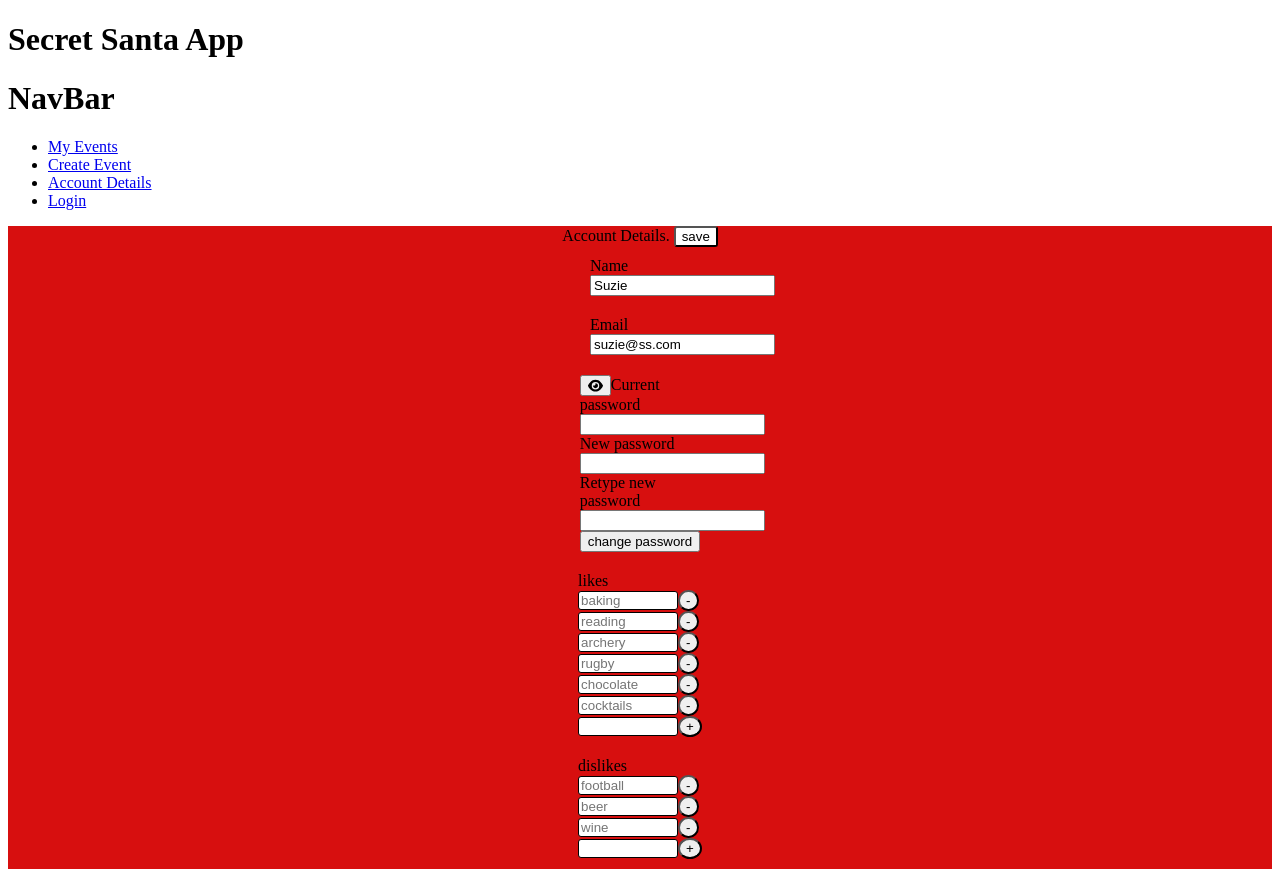
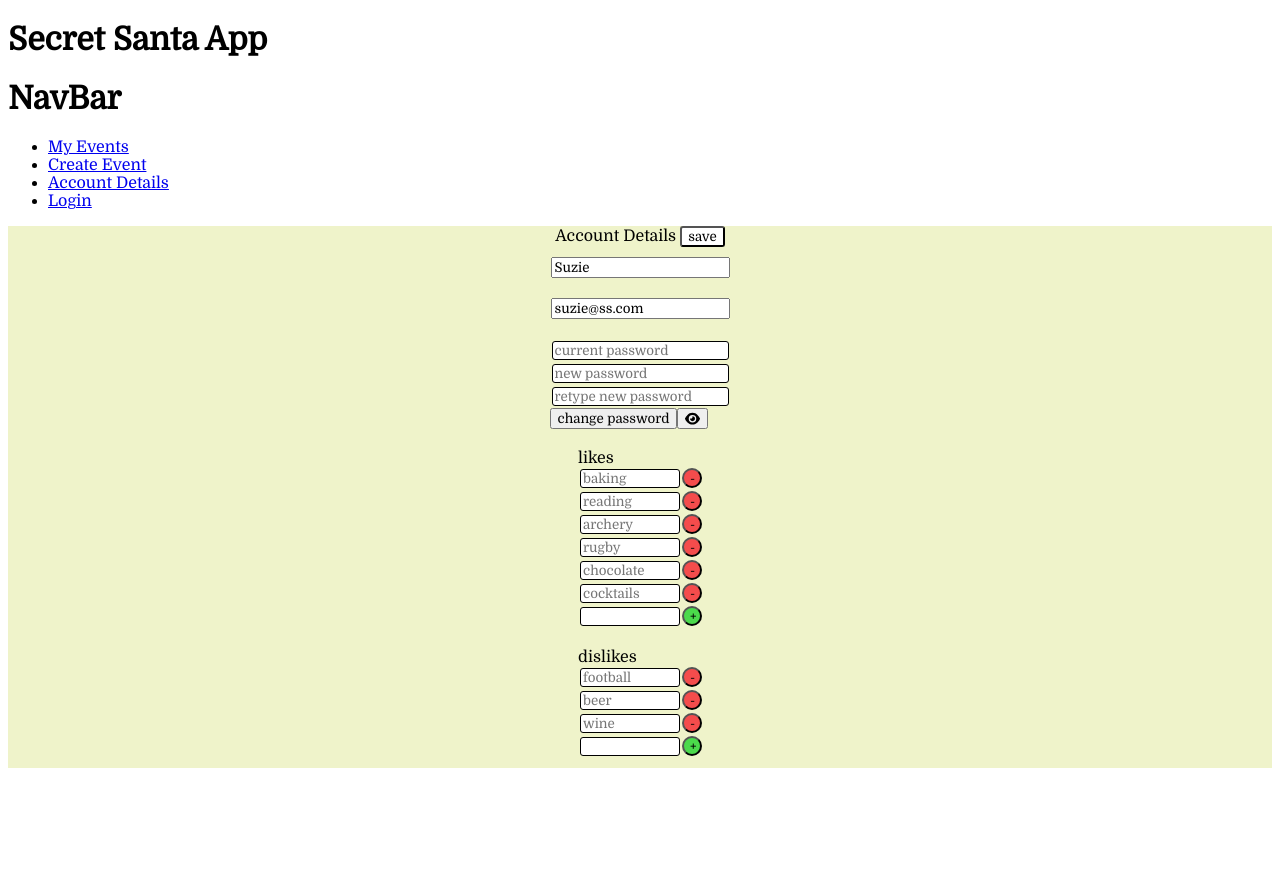
Before and after one commit to SuzBarnes/secret-santa, a React app: page /account-details in a window 1280 px wide. Both pictures are taken after a click on the button "edit". After the commit the page ends 829 px from the top, so only its background shows below. Built offline with nearby package versions, Linux system fonts and the light colour scheme.

Commit message:
some styling to accountDetails component

```diff
--- a/public/index.html
+++ b/public/index.html
@@ -3,6 +3,9 @@
   <head>
     <meta charset="utf-8" />
     <link rel="icon" href="%PUBLIC_URL%/favicon.ico" />
+    <link rel="preconnect" href="https://fonts.googleapis.com">
+<link rel="preconnect" href="https://fonts.gstatic.com" crossorigin>
+<link href="https://fonts.googleapis.com/css2?family=Dancing+Script:wght@600&family=Domine&display=swap" rel="stylesheet">
     <meta name="viewport" content="width=device-width, initial-scale=1" />
     <meta name="theme-color" content="#000000" />
     <meta
--- a/src/components/AccountDetails.js
+++ b/src/components/AccountDetails.js
@@ -1,3 +1,4 @@
+/* eslint-disable no-console */
 import React, { useState } from "react";
 import { FontAwesomeIcon } from "@fortawesome/react-fontawesome";
 import { faEye } from "@fortawesome/free-solid-svg-icons";
@@ -81,7 +82,7 @@ const AccountDetails = () => {
   return (
     <div className="account-details-container">
       <div className="account-details-title">
-        Account Details.{" "}
+        Account Details{" "}
         {notEditable ? (
           <button type="submit" onClick={() => setNotEditable(false)}>
             edit
@@ -100,77 +101,66 @@ const AccountDetails = () => {
       </div>
       <div className="fields-container">
         <div className="field-card">
-          <label className="field-tag" htmlFor="name">
-            Name
-            <input
-              className="field-value"
-              id="name"
-              name="name"
-              placeholder="name"
-              type="text"
-              value={fields.name}
-              onChange={handleChange}
-              readOnly={notEditable}
-            />
-          </label>
+          <input
+            className="field-value"
+            id="name"
+            name="name"
+            placeholder="name"
+            type="text"
+            value={fields.name}
+            onChange={handleChange}
+            readOnly={notEditable}
+          />
         </div>
         <div className="field-card">
-          <label className="field-tag" htmlFor="email">
-            Email
-            <input
-              className="field-value"
-              id="email"
-              name="email"
-              placeholder="email"
-              type="text"
-              value={fields.email}
-              onChange={handleChange}
-              readOnly={notEditable}
-            />
-          </label>
+          <input
+            className="field-value"
+            id="email"
+            name="email"
+            placeholder="email"
+            type="text"
+            value={fields.email}
+            onChange={handleChange}
+            readOnly={notEditable}
+          />
         </div>
         {!notEditable && (
           <div className="field-card">
-            <label className="field-tag" htmlFor="password">
-              <button type="submit" onClick={togglePassword}>
-                <FontAwesomeIcon
-                  icon={faEye}
-                  className="eyeIcon"
-                  data-testid="eye-icon"
-                />
-              </button>
-              Current password
+            <div className="password-container">
               <input
                 className="field-value"
                 name="password"
                 type={passwordShown ? "text" : "password"}
+                placeholder="current password"
                 value={checkPassword}
                 onChange={(event) => setCheckPassword(event.target.value)}
               />
-            </label>
-
-            <label className="field-tag" htmlFor="password">
-              New password
               <input
                 className="field-value"
                 name="password"
                 type={passwordShown ? "text" : "password"}
+                placeholder="new password"
                 value={newPassword}
                 onChange={(event) => setNewPassword(event.target.value)}
               />
-            </label>
-            <label className="field-tag" htmlFor="password">
-              Retype new password
               <input
                 className="field-value"
                 name="password"
                 type={passwordShown ? "text" : "password"}
+                placeholder="retype new password"
                 value={retypeNewPassword}
                 onChange={(event) => setRetypeNewPassword(event.target.value)}
               />
-            </label>
+            </div>
             <button type="submit" onClick={handlePasswordChange}>
               change password
+            </button>
+            <button type="button" onClick={togglePassword}>
+              <FontAwesomeIcon
+                icon={faEye}
+                className="eyeIcon"
+                data-testid="eye-icon"
+              />
             </button>
           </div>
         )}
@@ -209,7 +199,7 @@ const AccountDetails = () => {
               />
               {!notEditable && (
                 <button
-                  className="like-button"
+                  className="add-like-button"
                   data-testid="like-add-button"
                   type="submit"
                   onClick={handleLikeAdd}
@@ -256,7 +246,7 @@ const AccountDetails = () => {
               />
               {!notEditable && (
                 <button
-                  className="like-button"
+                  className="add-like-button"
                   data-testid="dislike-add-button"
                   type="submit"
                   onClick={handleDislikeAdd}
--- a/src/styles/_config.scss
+++ b/src/styles/_config.scss
@@ -1,2 +1,5 @@
-$main-color: rgb(215, 15, 15);
+$main-color: rgb(239, 243, 202);
 $border-radius: 3px;
+$main-button-color: white;
+$main-font-theme: 'Domine', serif;
+$written-font: 'Dancing Script', cursive;
--- a/src/styles/accountdetails.scss
+++ b/src/styles/accountdetails.scss
@@ -1,15 +1,11 @@
 @import "config";
-
-* {
-    box-sizing: border-box;
-}
 
 .account-details-container {
   background-color: $main-color;
   .account-details-title {
     text-align: center;
     button {
-            background-color: white;
+      background-color: $main-button-color;
       border-radius: $border-radius;
       cursor: pointer;
     }
@@ -21,21 +17,40 @@
     .field-card {
       margin: 10px auto;
       justify-content: center;
-            .field-tag {
-                display: block;
-                width: 100px;
-            }
       .like-container {
         .field-value {
           display: inline;
           background-color: white;
           border: 1px solid black;
           width: 100px;
+          margin: 2px;
           border-radius: $border-radius;
         }
         .like-button {
           display: inline;
           border-radius: 50%;
+          height: 20px;
+          width: 20px;
+          background-color: rgb(244, 76, 76);
+        }
+        .add-like-button {
+          display: inline;
+          border-radius: 50%;
+          height: 20px;
+          width: 20px;
+          background-color: rgb(75, 217, 75);
+        }
+      }
+      .password-container {
+        display: flex;
+        flex-direction: column;
+        justify-content: space-around;
+        .field-value {
+          display: inline;
+          background-color: white;
+          border: 1px solid black;
+          margin: 2px;
+          border-radius: $border-radius;
         }
       }
     }
--- a/src/styles/app.scss
+++ b/src/styles/app.scss
@@ -1,7 +1,10 @@
+@import "config";
+
 * {
-    box-sizing: border-box;
+  box-sizing: border-box;
+  font-family: $main-font-theme;
 }
 
 .App {
-    height: 100vh;
+  height: 100vh;
 }
```
Also changed, not shown: src/components/likeOrDislike.js (added, +31 -0 lines). Lines whose indentation alone changed are shown as unchanged.
